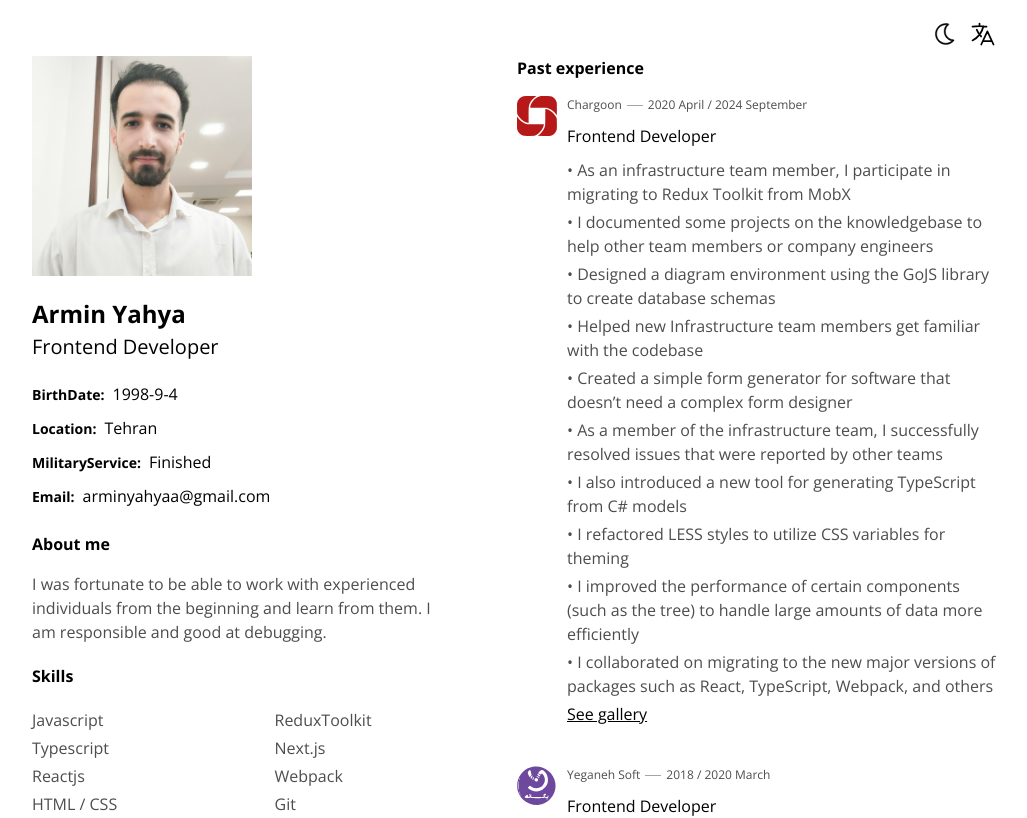
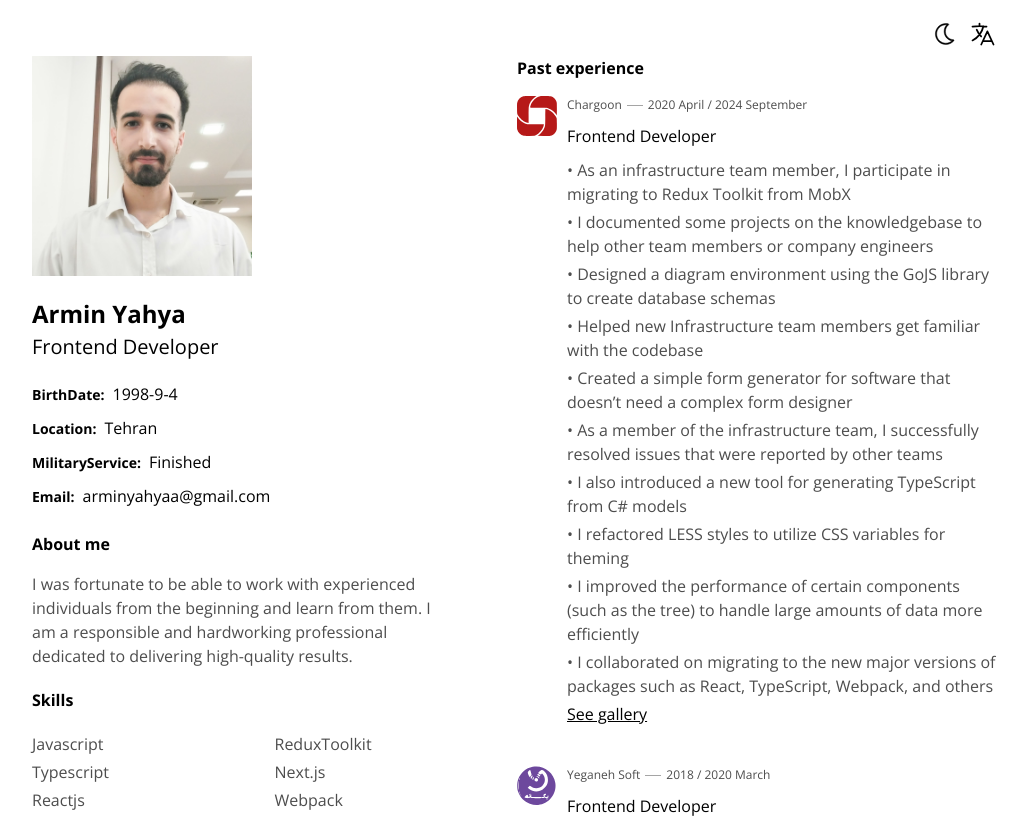
Before and after one commit to arminyahya/cv-nextjs, a Next.js app: page /en in a window 1280 px wide. Shown: the top 818 px of the page, without its empty margins (123-1150 px from the left). Built offline with nearby package versions, Linux system fonts and the light colour scheme.

Commit message:
Change about me description

```diff
--- a/src/app/_translation/en.ts
+++ b/src/app/_translation/en.ts
@@ -4,7 +4,7 @@ const EN_Dictionary: dictionary = {
 	fullname: 'Armin Yahya',
 	role: 'Frontend Developer',
 	about_me: 'About me',
-	about_me_content: `I was fortunate to be able to work with experienced individuals from the beginning and learn from them. I am responsible and good at debugging.`,
+	about_me_content: `I was fortunate to be able to work with experienced individuals from the beginning and learn from them. I am a responsible and hardworking professional dedicated to delivering high-quality results.`,
 	skills: 'Skills',
 	past_experiences: 'Past experience',
 	chargoon: 'Chargoon',
--- a/src/app/_translation/fa.ts
+++ b/src/app/_translation/fa.ts
@@ -4,7 +4,7 @@ const FA_Dictionary: dictionary = {
   fullname: "آرمین یحیی",
   role: "Frontend Developer",
   about_me: "درباره من",
-  about_me_content: `خوش شانس بودم که تونستم از ابتدا با افراد باتجربه کار کنم و ازشون یاد بگیرم. مسئولیت پذیر هستم و توی دیباگ کردن خوبم. `,
+  about_me_content: `خوش شانس بودم که تونستم از ابتدا با افراد باتجربه کار کنم و ازشون یاد بگیرم. مسئولیت پذیر و پرتلاش هستم. `,
   skills: "مهارت‌ها",
   skills_content: "",
   past_experiences: "سوابق کاری",
```
